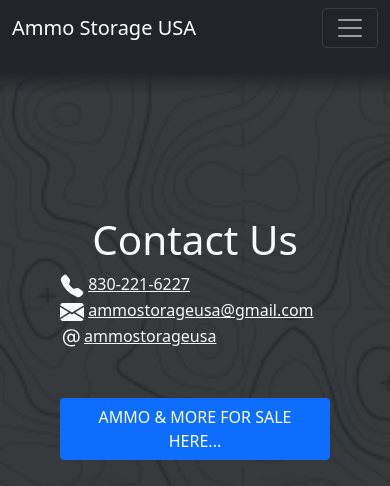
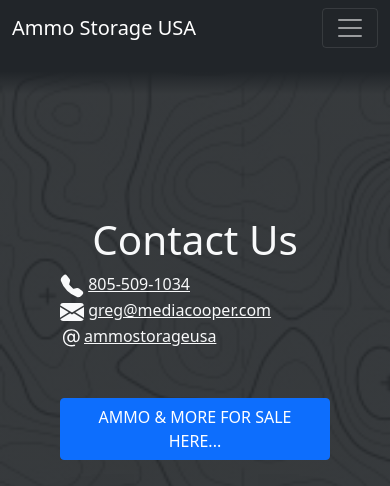
Before and after one commit to AmmoStorageUSA/AMMOSTORAGEUSA.github.io, a website with bundled scripts: page index.html in a window 390 px wide. Shown: the top 486 px of the page. Built offline with nearby package versions, Linux system fonts and the light colour scheme.

Commit message:
Jan11EmailPhoneUpdates

```diff
--- a/index.html
+++ b/index.html
@@ -59,14 +59,14 @@
                             fill="currentColor" xmlns="http://www.w3.org/2000/svg">
                             <path fill-rule="evenodd"
                                 d="M2.267.98a1.636 1.636 0 0 1 2.448.152l1.681 2.162c.309.396.418.913.296 1.4l-.513 2.053a.636.636 0 0 0 .167.604L8.65 9.654a.636.636 0 0 0 .604.167l2.052-.513a1.636 1.636 0 0 1 1.401.296l2.162 1.681c.777.604.849 1.753.153 2.448l-.97.97c-.693.693-1.73.998-2.697.658a17.47 17.47 0 0 1-6.571-4.144A17.47 17.47 0 0 1 .639 4.646c-.34-.967-.035-2.004.658-2.698l.97-.969z" />
-                        </svg> <a class="text-light" href="tel:830-221-6227">830-221-6227</a>
+                        </svg> <a class="text-light" href="tel:805-509-1034">805-509-1034</a>
                     </span>
                     <span>
                         <svg width="1.5em" height="1.5em" viewBox="0 0 16 16" class="bi bi-envelope-fill"
                             fill="currentColor" xmlns="http://www.w3.org/2000/svg">
                             <path fill-rule="evenodd"
                                 d="M.05 3.555A2 2 0 0 1 2 2h12a2 2 0 0 1 1.95 1.555L8 8.414.05 3.555zM0 4.697v7.104l5.803-3.558L0 4.697zM6.761 8.83l-6.57 4.027A2 2 0 0 0 2 14h12a2 2 0 0 0 1.808-1.144l-6.57-4.027L8 9.586l-1.239-.757zm3.436-.586L16 11.801V4.697l-5.803 3.546z" />
-                        </svg> <a class="text-light" href="mailto:ammostorageusa@gmail.com">ammostorageusa@gmail.com</a>
+                        </svg> <a class="text-light" href="mailto:greg@mediacooper.com">greg@mediacooper.com</a>
                     </span>
                     <span>
                         <svg width="1.5em" height="1.5em" viewBox="0 0 16 16" class="bi bi-at" fill="currentColor"
```
